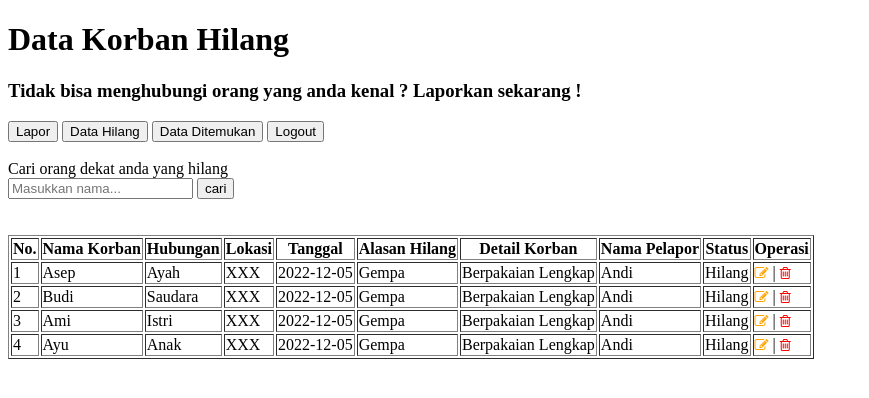
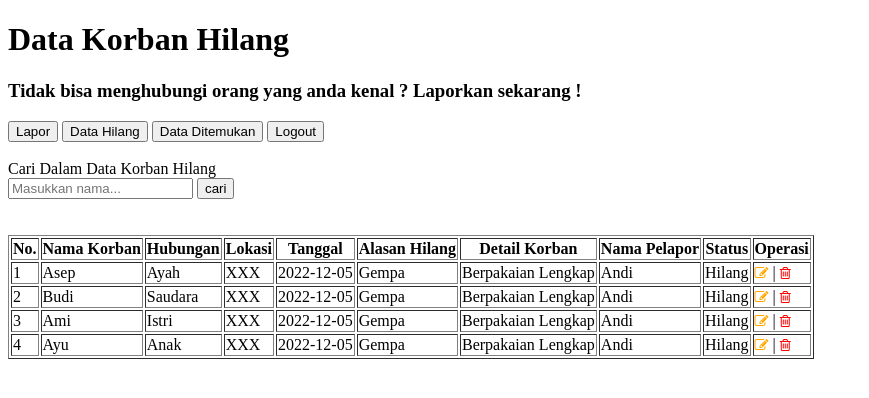
Before and after one commit to nandaarya/cari_korban, a PHP site: page /views/datahilang.php in a window 1280 px wide. Shown: the top 398 px of the page, without its empty margins (0-869 px from the left). Run offline with PHP 8.4, Linux system fonts and the light colour scheme; data comes from the database, SQL or seed files in the repository.

Commit message:
change label

```diff
--- a/views/dataditemukan.php
+++ b/views/dataditemukan.php
@@ -21,7 +21,8 @@ $index = 1;
         <a href="logout.php"><button type="button">Logout</button></a>
         <br><br>
         <form action="dataditemukan.php" method="get">
-            <label>Cari :</label>
+            <label>Cari Dalam Data Korban Ditemukan</label>
+            <br>
             <input type="text" name="cari" placeholder="Masukkan nama...">
             <input type="submit" value="cari">
         </form>
--- a/views/datahilang.php
+++ b/views/datahilang.php
@@ -22,7 +22,7 @@ $index = 1;
         <a href="logout.php"><button type="button">Logout</button></a>
         <br><br>
         <form action="datahilang.php" method="get">
-            <label>Cari orang dekat anda yang hilang</label>
+            <label>Cari Dalam Data Korban Hilang</label>
             <br>
             <input type="text" name="cari" placeholder="Masukkan nama...">
             <input type="submit" value="cari">
```
